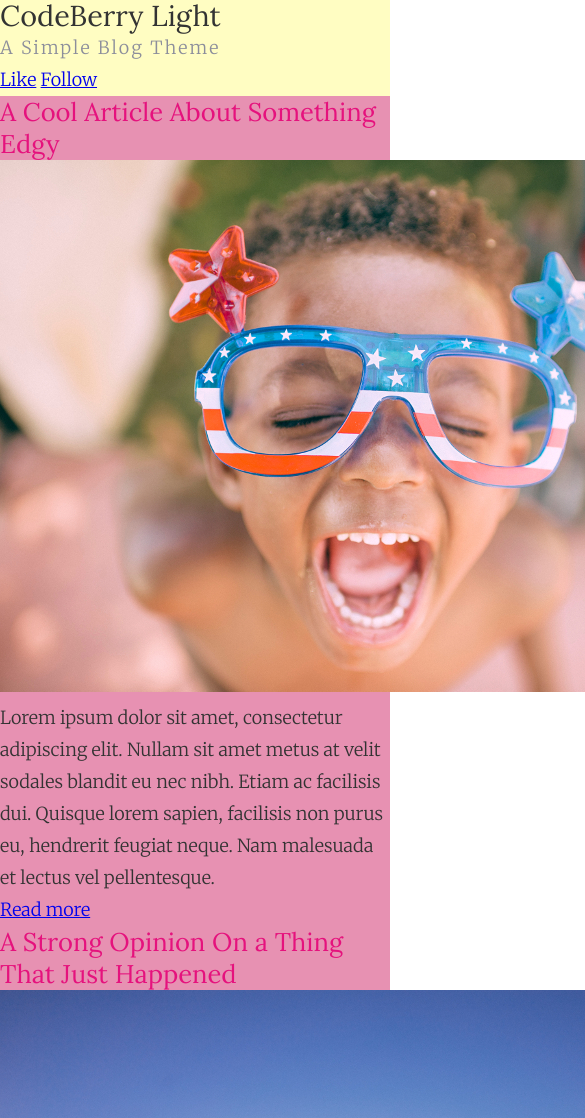
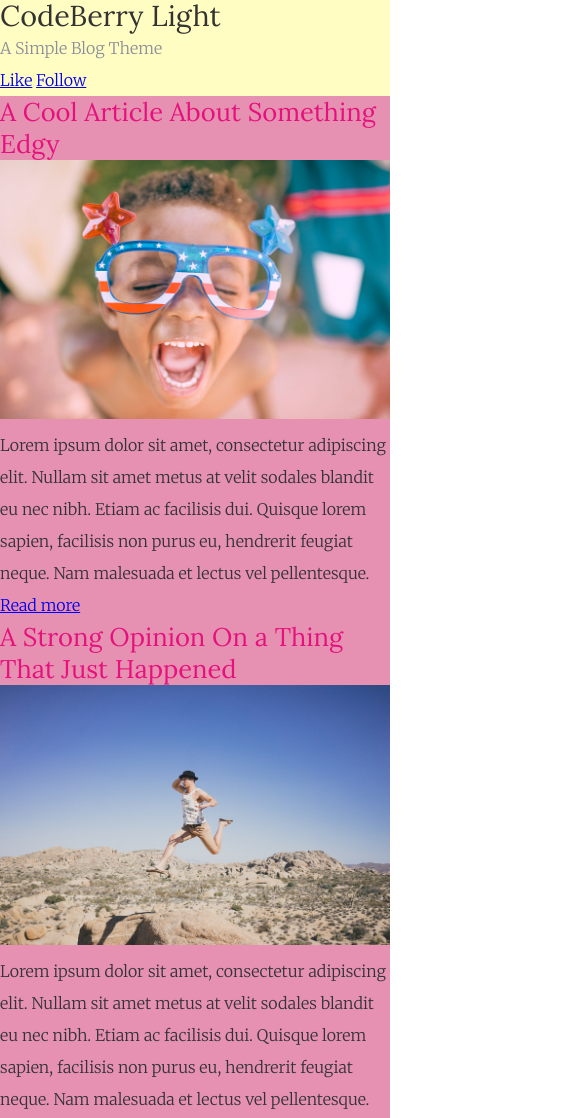
Before and after one commit to tamasvicze/responsive-blog, a plain HTML site: page index.html in a window 390 px wide. Shown: the top 1118 px of the page, 585 px wide, since content can reach past the window. Drawn offline with Linux system fonts and the light colour scheme.

Commit message:
responsive-fonts-and-images

```diff
--- a/index.html
+++ b/index.html
@@ -18,19 +18,19 @@
 	<main class="primary-content">
 		<article class="post">
 			<h2>A Cool Article About Something Edgy</h2>
-			<img src="assets/img1.jpg" alt="Kid with glasses">
+			<img src="assets/img1.jpg" alt="Kid with glasses" class="picture">
 			<p>Lorem ipsum dolor sit amet, consectetur adipiscing elit. Nullam sit amet metus at velit sodales blandit eu nec nibh. Etiam ac facilisis dui. Quisque lorem sapien, facilisis non purus eu, hendrerit feugiat neque. Nam malesuada et lectus vel pellentesque.</p>
 			<a href="#">Read more</a>
 	</article>
 		<article class="post">
 			<h2>A Strong Opinion On a Thing That Just Happened</h2>
-			<img src="assets/img2.jpg" alt="Man jumping">
+			<img src="assets/img2.jpg" alt="Man jumping" class="picture">
 			<p>Lorem ipsum dolor sit amet, consectetur adipiscing elit. Nullam sit amet metus at velit sodales blandit eu nec nibh. Etiam ac facilisis dui. Quisque lorem sapien, facilisis non purus eu, hendrerit feugiat neque. Nam malesuada et lectus vel pellentesque.</p>
 			<a href="#">Read more</a>
 	</article>
 		<article class="post">
 			<h2>A Listicle For You and Your Boyfriend</h2>
-			<img src="assets/img3.jpg" alt="Girls gossiping">
+			<img src="assets/img3.jpg" alt="Girls gossiping" class="picture">
 			<p>Lorem ipsum dolor sit amet, consectetur adipiscing elit. Nullam sit amet metus at velit sodales blandit eu nec nibh. Etiam ac facilisis dui. Quisque lorem sapien, facilisis non purus eu, hendrerit feugiat neque. Nam malesuada et lectus vel pellentesque.</p>
 			<a href="#">Read more</a>
 	</article>
--- a/main.css
+++ b/main.css
@@ -62,8 +62,8 @@ table {
 
 body {
 	font-family: Merriweather, 'Times New Roman', serif;
-	font-size: 18px;
-	line-height: 32px;
+	font-size: 1,125rem;
+	line-height: 2rem;
 	color: #333;
 }
 
@@ -72,16 +72,20 @@ h1, h2 {
 }
 
 h1 {
-	font-size: 28.8px;
+	font-size: 1.8rem;
 }
 
 h2 {
-	font-size: 25.6px;
+	font-size: 1.6rem;
 	color: #e5127d;
 }
 
 .main-header p {
-	font-size: 18px;
-	letter-spacing: 2px;
+	font-size: 1,125rem;
+	letter-spacing: 0,125rem;
 	color: #8c8e9b;
 }
+
+.picture {
+	width: 100%;
+}
```
